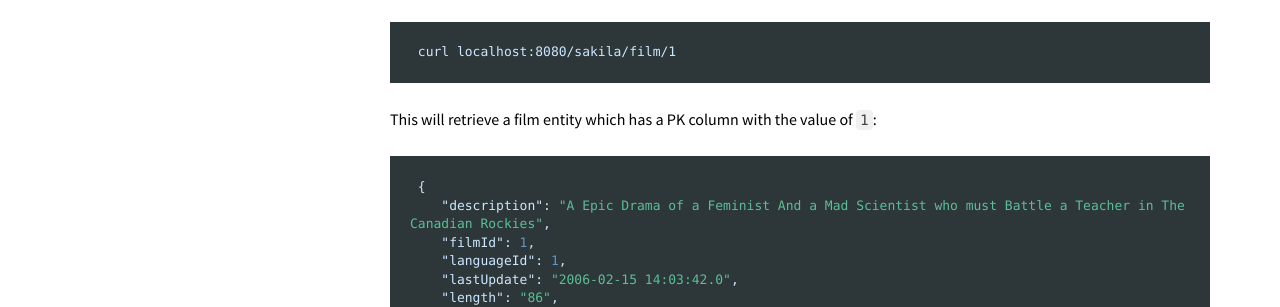
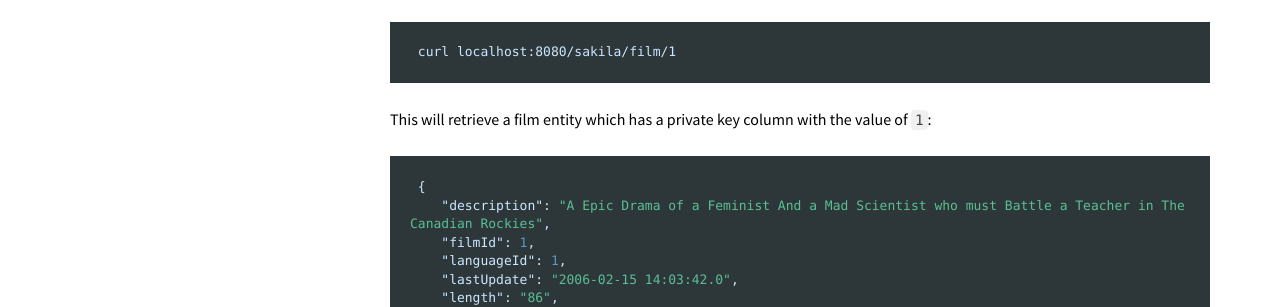
Before and after one commit to speedment/speedment-doc, a Jekyll site: the page built from pages/enterprise_spring.md, in a window 1280 px wide and 900 px high, scrolled down 12770 px. Shown: the part 151-458 px from the top of the window. Built offline with Jekyll 4.4.1, drawn with Linux system fonts in a browser that asks for light colours; nearby versions of some CDN libraries; comment, search, counter and statistics services are not loaded.

Commit message:
Remove abbreviation for clarity

````diff
--- a/pages/enterprise_spring.md
+++ b/pages/enterprise_spring.md
@@ -562,7 +562,7 @@ When the `REST Enable GET` option is enabled for a table, a specific entity can
  curl localhost:8080/sakila/film/1
  ```
 
- This will retrieve a film entity which has a PK column with the value of `1`:
+ This will retrieve a film entity which has a private key column with the value of `1`:
 
  ```json
  {
````
